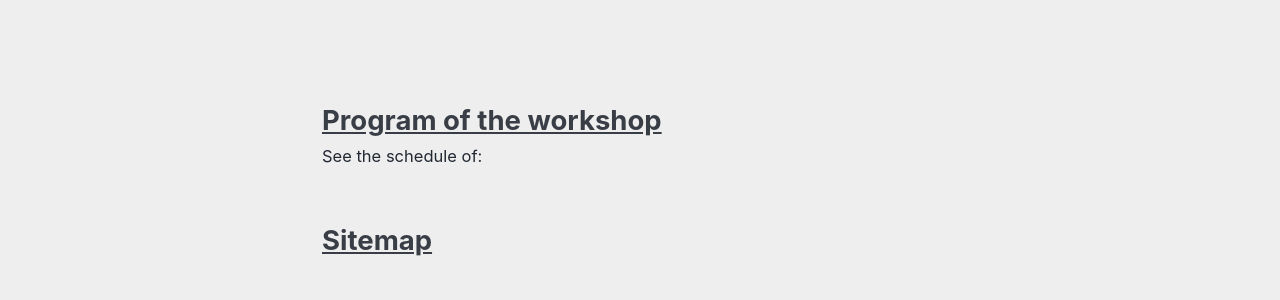
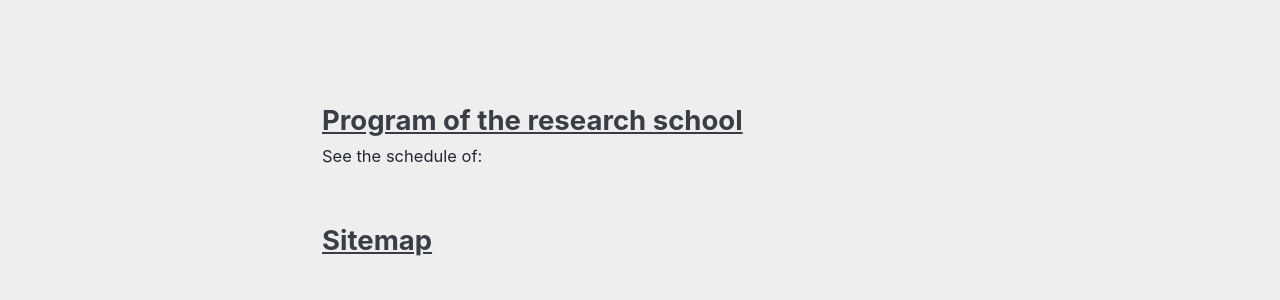
Before and after one commit to LIKE23-Bern/LIKE23-Bern.github.io, a Jekyll site: the page built from _pages/sitemap.md, in a window 1280 px wide. Shown: the part 912-1212 px from the top of the page. Built offline with Jekyll 4.4.1, drawn with Linux system fonts in a browser that asks for light colours; cached includes are drawn as plain includes.

Commit message:
Update program.md

```diff
--- a/_pages/program.md
+++ b/_pages/program.md
@@ -1,6 +1,6 @@
 ---
 layout: splash
-title: "Program of the workshop"
+title: "Program of the research school"
 description: "LIKE23's schedule"
 excerpt:  "See the schedule of:"
 permalink: /program/
```
